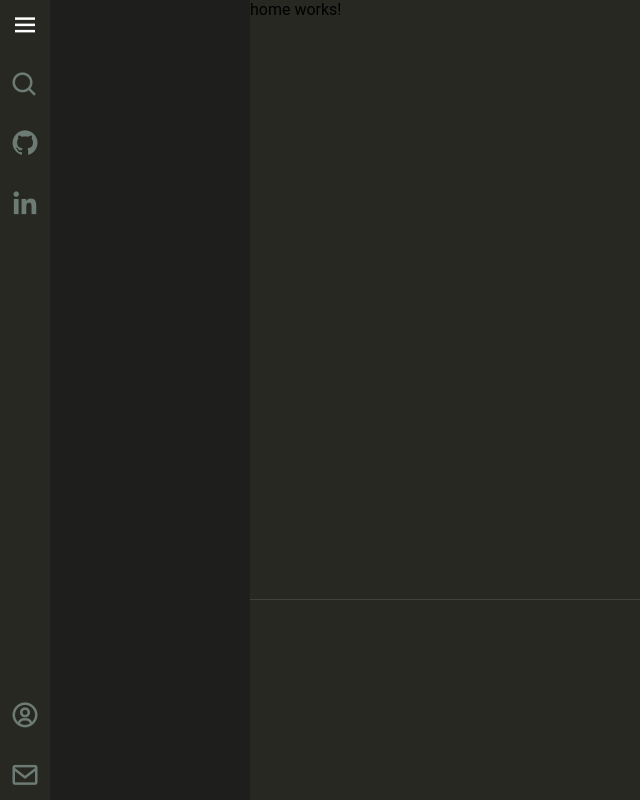
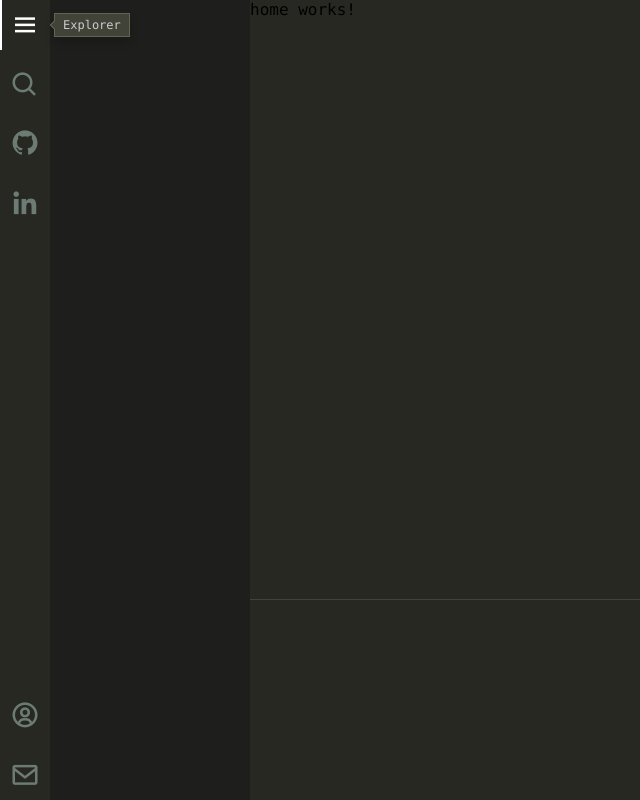
Before and after one commit to tomimelo/encode-your-portfolio, an Angular app: page /home in a window 1280 px wide. Shown: the whole page, without its empty margins (0-640 px from the left). Built offline with nearby package versions, Linux system fonts and the light colour scheme.

Commit message:
feat: Add tooltip on hover

```diff
--- a/src/app/shared/sidebar/sidebar.component.html
+++ b/src/app/shared/sidebar/sidebar.component.html
@@ -1,12 +1,30 @@
 <div class="sidebar">
     <div class="sidebar-index">
         <ul>
-            <li class="sidebar-item" (click)="panelHidden = !panelHidden"><i class='bx bx-menu'></i></li>
-            <li class="sidebar-item"><i class='bx bx-search'></i></li>
-            <li class="sidebar-item"><a href="#" target="_blank"><i class='bx bxl-github'></i></a></li>
-            <li class="sidebar-item"><a href="#" target="_blank"><i class='bx bxl-linkedin'></i></a></li>
-            <li class="sidebar-item push-bottom"><i class='bx bx-user-circle'></i></li>
-            <li class="sidebar-item"><i class='bx bx-envelope'></i></li>
+            <li class="sidebar-item active" (click)="panelHidden = !panelHidden">
+                <i class='bx bx-menu'></i>
+                <span class="tooltip">Explorer</span>
+            </li>
+            <li class="sidebar-item">
+                <i class='bx bx-search'></i>
+                <span class="tooltip">Search</span>
+            </li>
+            <li class="sidebar-item">
+                <a href="#" target="_blank"><i class='bx bxl-github'></i></a>
+                <span class="tooltip">GitHub</span>
+            </li>
+            <li class="sidebar-item">
+                <a href="#" target="_blank"><i class='bx bxl-linkedin'></i></a>
+                <span class="tooltip">LinkedIn</span>
+            </li>
+            <li class="sidebar-item push-bottom">
+                <i class='bx bx-user-circle'></i>
+                <span class="tooltip">About me</span>
+            </li>
+            <li class="sidebar-item">
+                <i class='bx bx-envelope'></i>
+                <span class="tooltip">Contact</span>
+            </li>
         </ul>
     </div>
     <div class="sidebar-panel" *ngIf="!panelHidden">
--- a/src/app/shared/sidebar/sidebar.component.scss
+++ b/src/app/shared/sidebar/sidebar.component.scss
@@ -30,7 +30,12 @@
     display: flex;
     align-items: center;
     justify-content: center;
-    // box-shadow: inset 2px 0 white;
+    position: relative;
+
+    &.active {
+        color: white;
+        box-shadow: inset 2px 0 white;
+    }
 
     a {
         color: inherit;
@@ -40,6 +45,42 @@
         cursor: pointer;
         color: white;
     }
+
+    &:hover .tooltip {
+        transition: 100ms all linear;
+        transition-delay: 600ms;
+        opacity: 1;
+    }
+
+    .tooltip {
+        opacity: 0;
+        position: absolute;
+        left: 54px;
+        top: 50%;
+        transform: translateY(-50%);
+        font-size: 12px;
+        padding: 4px 8px;
+        background-color:#414339;
+        border: 1px solid #646252;
+        color: #CCCCCC;
+        text-align: center;
+        white-space: nowrap;
+        box-shadow: 0 5px 10px rgba(0, 0, 0, 0.2);
+    }
+
+    .tooltip::after {
+        content: "";
+        position: absolute;
+        margin-top: -3px;
+        margin-right: -2px;
+        top: 50%;
+        right: 100%;
+        width: 6px;
+        height: 6px;
+        background: inherit;
+        transform: rotate(45deg);
+        box-shadow: inset 1px -1px 0 #646252;
+    }
 }
 
 .sidebar-item.push-bottom {
--- a/src/styles.scss
+++ b/src/styles.scss
@@ -4,7 +4,7 @@
     list-style: none;
     text-decoration: none;
     box-sizing: border-box;
-    font-family: Roboto, "Helvetica Neue", sans-serif;
+    font-family: Consolas, 'Courier New', monospace;
     --primary: #272822;
     --secondary: #1E1F1C;
 }
```
